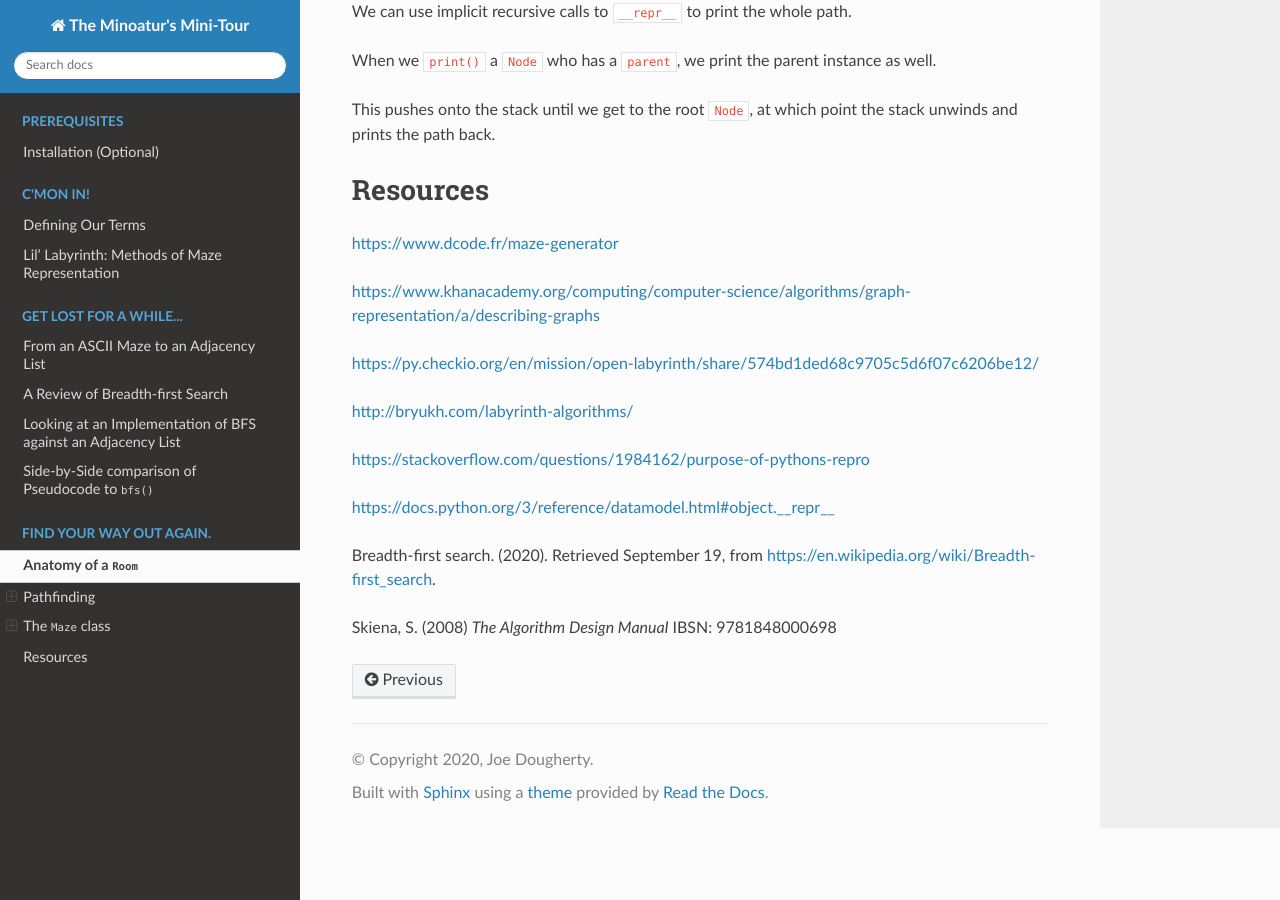
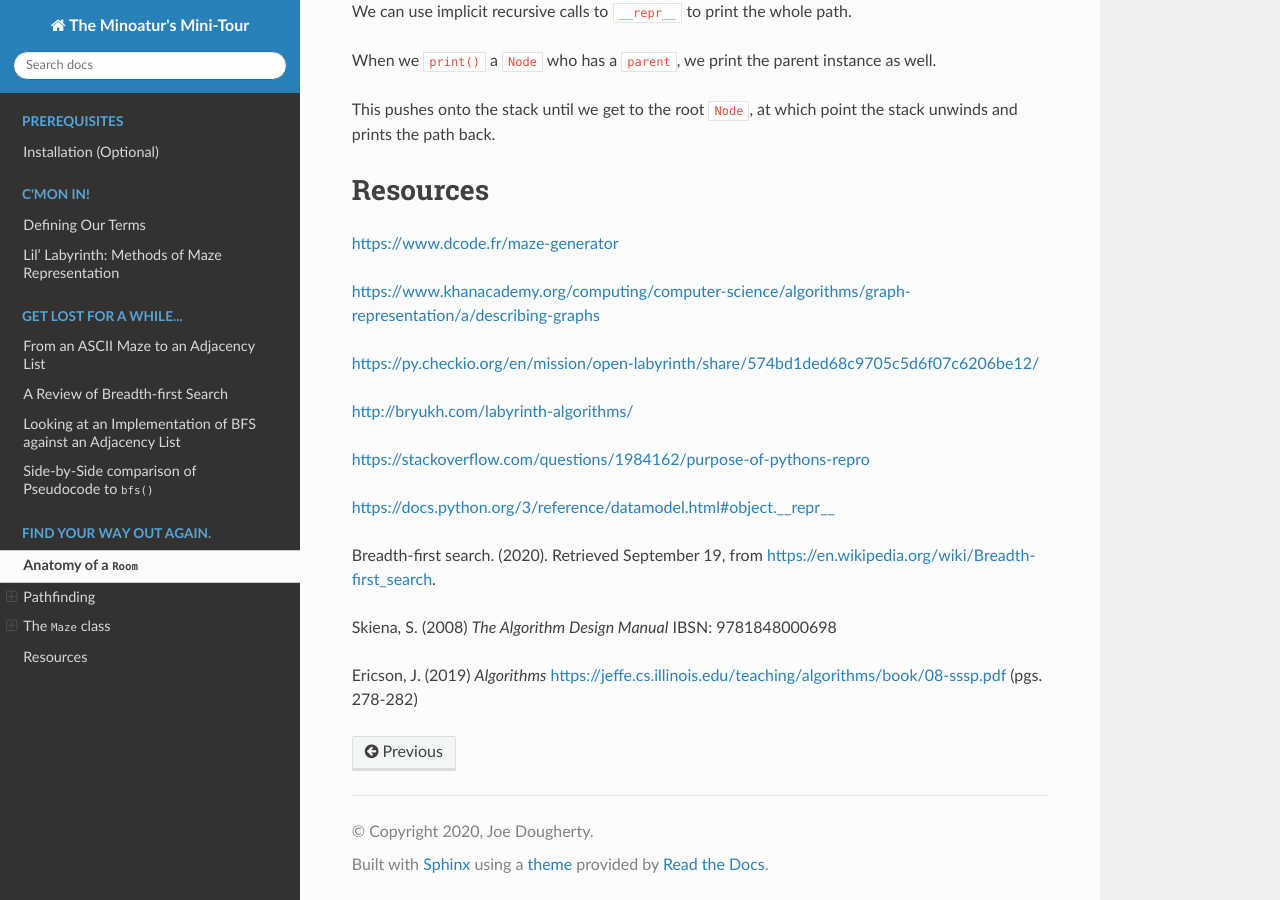
Before and after one commit to joedougherty/mazes, a Sphinx documentation site: the page built from docs/end.rst, in a window 1280 px wide and 900 px high, scrolled down 4715 px. Built offline with Sphinx 7.4.7 and the Read the Docs theme 2.0.0, drawn with Linux system fonts in a browser that asks for light colours.

Commit message:
resources

```diff
--- a/docs/end.rst
+++ b/docs/end.rst
@@ -294,7 +294,11 @@ https://stackoverflow.com/questions/1984162/purpose-of-pythons-repro
 
 https://docs.python.org/3/reference/datamodel.html#object.__repr__
 
+
 Breadth-first search. (2020). Retrieved September 19, from https://en.wikipedia.org/wiki/Breadth-first_search.
 
 
 Skiena, S. (2008) *The Algorithm Design Manual* IBSN: 9781848000698
+
+
+Ericson, J. (2019) *Algorithms* https://jeffe.cs.illinois.edu/teaching/algorithms/book/08-sssp.pdf (pgs. 278-282)
```
Also changed, not shown: 5 other files.
